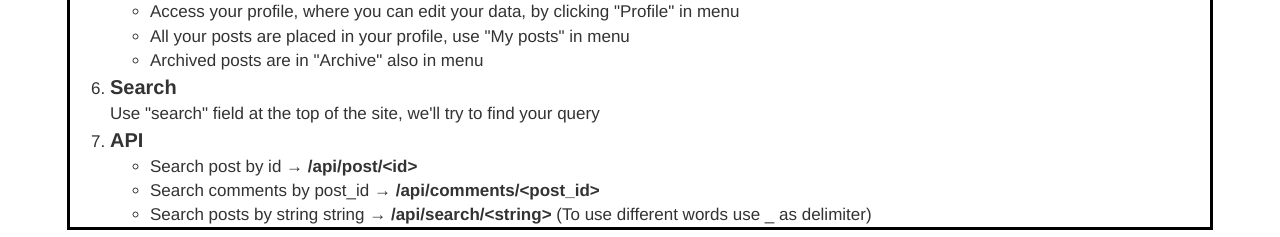
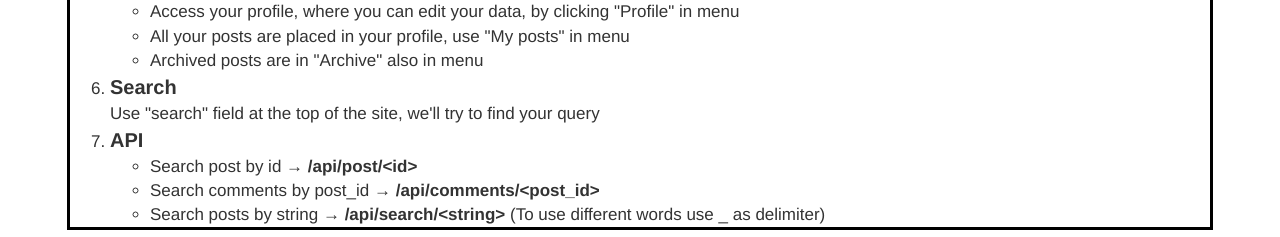
Before and after one commit to izlatin/WEB-project, a Flask app: page /app_info in a window 1280 px wide. Shown: the part 628-865 px from the top of the page. Run offline with Flask 2, Linux system fonts and the light colour scheme; some libraries are stand-ins or nearby versions.

Commit message:
app info

```diff
--- a/app/templates/app_info.html
+++ b/app/templates/app_info.html
@@ -46,7 +46,7 @@ background-color: yellow;" align="center">Here you can find useful information a
         <ul>
             <li>Search post by id &#x2192; <b>/api/post/&#x3c;id&#x3e;</b></li>
             <li>Search comments by post_id &#x2192; <b>/api/comments/&#x3c;post_id&#x3e;</b></li>
-            <li>Search posts by string string &#x2192; <b>/api/search/&#x3c;string&#x3e;</b>
+            <li>Search posts by string &#x2192; <b>/api/search/&#x3c;string&#x3e;</b>
                 (To use different words use _ as delimiter)
             </li>
         </ul>
```
Also changed, not shown: requirements.txt (added, +7 -0 lines), README.md.
